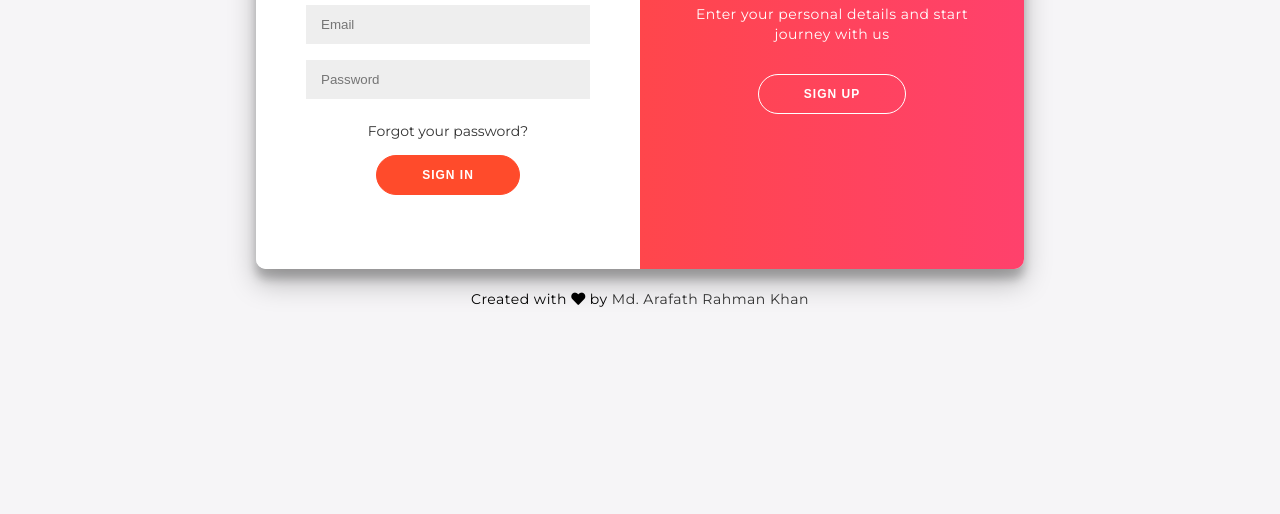
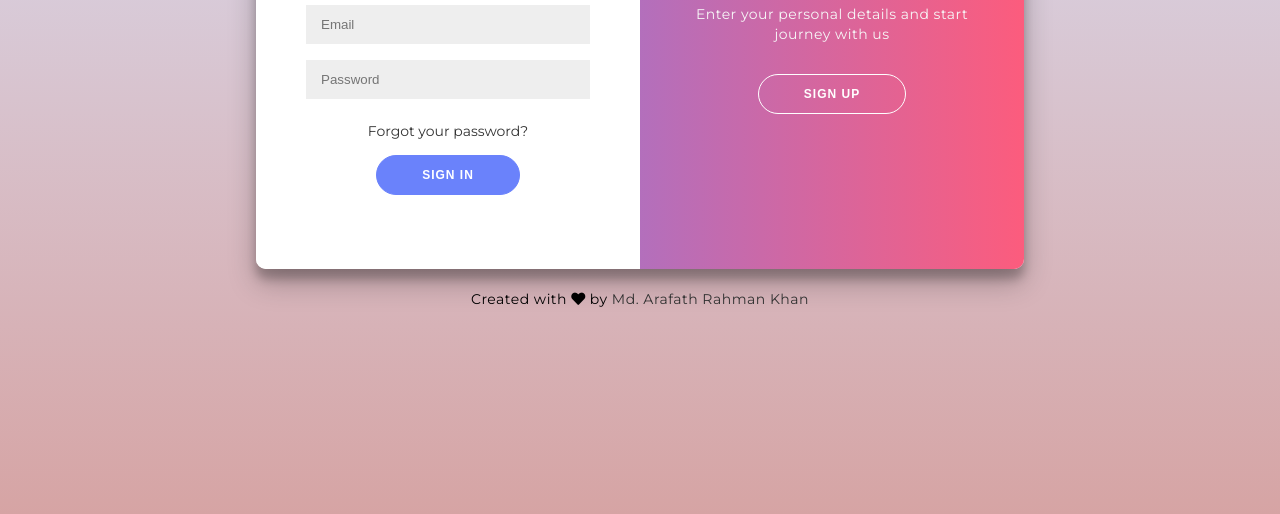
Before and after one commit to Arafath-Rahman/login-signup, a plain HTML site: page index.html in a window 1280 px wide. Shown: the part 316-830 px from the top of the page. Drawn offline with Linux system fonts and the light colour scheme.

Commit message:
color correction

```diff
--- a/style.css
+++ b/style.css
@@ -6,7 +6,10 @@
 
 body {
   font-family: "Montserrat", "sans-serif";
-  background: #f6f5f7;
+  background: #dae2f8; /* fallback for old browsers */
+  background: -webkit-linear-gradient(to top, #d6a4a4, #dae2f8);
+  background: linear-gradient(to top, #d6a4a4, #dae2f8);
+
   display: flex;
   flex-direction: column;
   justify-content: center;
@@ -86,8 +89,8 @@ a {
 
 button {
   border-radius: 20px;
-  border: 1px solid #ff4b2b;
-  background: #ff4b2b;
+  border: 1px solid #6a82fb;
+  background: #6a82fb;
   color: #fff;
   font-size: 12px;
   font-weight: bold;
@@ -142,9 +145,9 @@ button.ghost {
 }
 
 .overlay {
-  background: #ff416c;
-  background: linear-gradient(to right, #ff4b2b, #ff416c) no-repeat 0 0 / cover;
-  color: #fff;
+  background: #fc5c7d;
+  background: linear-gradient(to right, #6a82fb, #fc5c7d) no-repeat 0 0 / cover;
+  color: #f7f7f7;
   position: relative;
   left: -100%;
   height: 100%;
```
